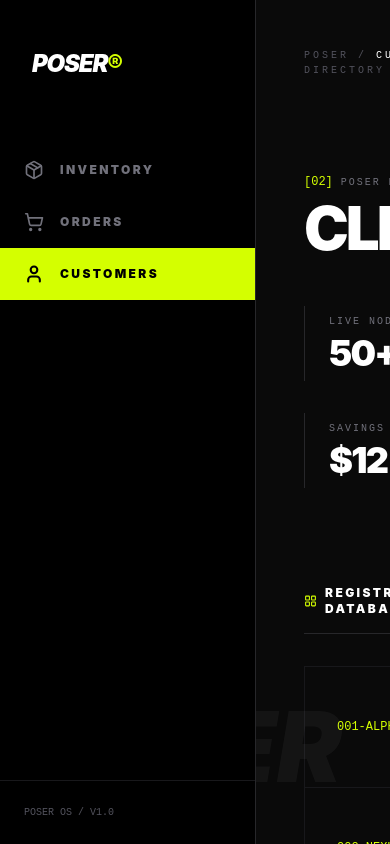
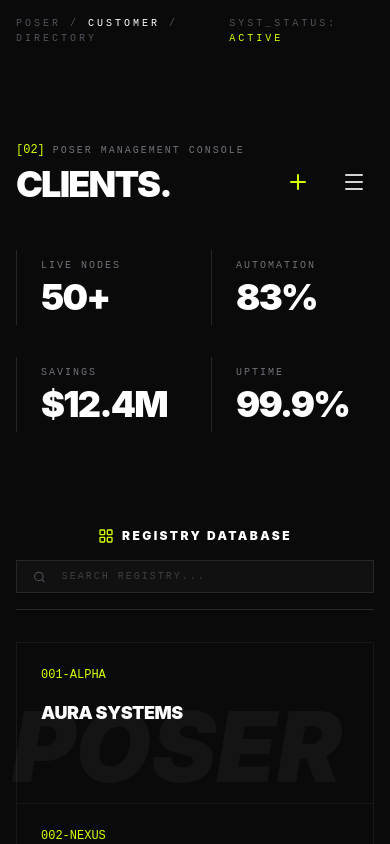
Before and after one commit to yasasbanukaofficial/poser, a React app in the folder frontend/: page / in a window 390 px wide. Built offline with nearby package versions, Linux system fonts and the light colour scheme; the HTML template or start-up script is replaced by a standard one; a web font is replaced by a local one.

Commit message:
feat(frontend): add sidebar functionality and update layout components

```diff
--- a/frontend/src/App.tsx
+++ b/frontend/src/App.tsx
@@ -12,6 +12,7 @@
   const [activeTab, setActiveTab] = useState<string>("customer");
   const [isModalOpen, setIsModalOpen] = useState<boolean>(false);
   const [searchQuery, setSearchQuery] = useState<string>("");
+  const [isSidebarOpen, setIsSidebarOpen] = useState<boolean>(false);
 
   const mockCustomers: Customer[] = [
     { id: "001-ALPHA", name: "Aura Systems", address: "San Francisco, CA" },
@@ -24,9 +25,14 @@
 
   return (
     <div className="min-h-screen bg-[#0a0a0a] text-zinc-300 antialiased flex">
-      <Sidebar activeTab={activeTab} setActiveTab={setActiveTab} />
+      <Sidebar
+        activeTab={activeTab}
+        setActiveTab={setActiveTab}
+        isSidebarOpen={isSidebarOpen}
+        setIsSidebarOpen={setIsSidebarOpen}
+      />
 
-      <main className="flex-1 ml-64 p-12 md:p-20 flex flex-col relative min-h-screen">
+      <main className="flex-1 md:ml-48 lg:ml-64 p-4 sm:p-6 md:p-12 lg:p-20 flex flex-col relative min-h-screen">
         {/* Top Meta Info */}
         <div className="flex justify-between items-center mb-24 font-mono text-[10px] uppercase tracking-[0.3em] text-zinc-600">
           <div>
@@ -49,10 +55,12 @@
           }
           subtitle="POSER Management Console"
           onAddClick={() => setIsModalOpen(true)}
+          setIsSidebarOpen={setIsSidebarOpen}
+          isSidebarOpen={isSidebarOpen}
         />
 
         {/* Stats Row */}
-        <div className="grid grid-cols-2 lg:grid-cols-4 gap-8 mb-24">
+        <div className="grid grid-cols-2 md:grid-cols-4 gap-8 mb-24">
           <StatCard label="Live Nodes" value="50+" />
           <StatCard label="Automation" value="83%" />
           <StatCard label="Savings" value="$12.4M" />
--- a/frontend/src/components/CustomerList.tsx
+++ b/frontend/src/components/CustomerList.tsx
@@ -14,21 +14,21 @@
 
   return (
     <section className="flex flex-col flex-1">
-      <div className="flex items-center justify-between mb-8 border-b border-zinc-800 pb-4">
+      <div className="flex flex-col md:flex-row items-center justify-between mb-8 border-b border-zinc-800 pb-4 gap-4">
         <div className="flex items-center gap-2">
           <LayoutGrid size={16} className="text-[#d4ff00]" />
           <h3 className="text-xs font-black uppercase tracking-widest text-white">
             Registry Database
           </h3>
         </div>
-        <div className="flex items-center gap-4 bg-zinc-900/50 px-4 py-2 border border-zinc-800 focus-within:border-[#d4ff00] transition-colors">
+        <div className="flex items-center gap-4 bg-zinc-900/50 px-4 py-2 border border-zinc-800 focus-within:border-[#d4ff00] transition-colors w-full md:w-auto">
           <Search size={14} className="text-zinc-600" />
           <input
             type="text"
             placeholder="SEARCH REGISTRY..."
             value={searchQuery}
             onChange={(e) => setSearchQuery(e.target.value)}
-            className="bg-transparent text-[10px] font-mono text-white placeholder-zinc-700 focus:outline-none w-48 uppercase tracking-widest"
+            className="bg-transparent text-[10px] font-mono text-white placeholder-zinc-700 focus:outline-none w-full md:w-48 uppercase tracking-widest"
           />
         </div>
       </div>
@@ -38,16 +38,16 @@
           filtered.map((c, i) => (
             <div
               key={i}
-              className="bg-[#0a0a0a] p-8 flex justify-between items-center group hover:bg-zinc-900/40 transition-all cursor-crosshair"
+              className="bg-[#0a0a0a] p-6 md:p-8 flex justify-between items-center group hover:bg-zinc-900/40 transition-all cursor-crosshair"
             >
-              <div className="grid grid-cols-4 w-full items-center">
+              <div className="grid grid-cols-1 md:grid-cols-4 w-full items-center gap-4">
                 <div className="col-span-1 font-mono text-[#d4ff00] text-xs">
                   {c.id}
                 </div>
                 <div className="col-span-1 text-lg font-black text-white uppercase tracking-tight">
                   {c.name}
                 </div>
-                <div className="col-span-1 text-xs text-zinc-500 uppercase tracking-widest">
+                <div className="col-span-1 text-xs text-zinc-500 uppercase tracking-widest hidden md:block">
                   {c.address}
                 </div>
                 <div className="col-span-1 flex justify-end">
--- a/frontend/src/components/Header.tsx
+++ b/frontend/src/components/Header.tsx
@@ -1,7 +1,13 @@
-import { Plus } from "lucide-react";
+import { Menu, Plus } from "lucide-react";
 import { type HeaderProps } from "../interfaces/Header";
 
-const Header = ({ title, subtitle, onAddClick }: HeaderProps) => (
+const Header = ({
+  title,
+  subtitle,
+  onAddClick,
+  setIsSidebarOpen,
+  isSidebarOpen,
+}: HeaderProps) => (
   <header className="mb-12 flex justify-between items-end">
     <div>
       <div className="flex items-center gap-2 mb-2">
@@ -10,16 +16,36 @@
           {subtitle}
         </span>
       </div>
-      <h2 className="text-6xl font-black tracking-tighter text-white uppercase leading-none">
+      <h2 className="text-4xl md:text-6xl font-black tracking-tighter text-white uppercase leading-none">
         {title}
       </h2>
     </div>
-    <button
-      onClick={onAddClick}
-      className="bg-[#d4ff00] px-8 py-4 text-black text-xs font-black uppercase tracking-widest hover:scale-105 transition-transform flex items-center gap-3"
-    >
-      <Plus size={16} /> New Record
-    </button>
+
+    <div className="flex items-center gap-4">
+      {/* Mobile Add Button */}
+      <button
+        onClick={onAddClick}
+        className={`md:hidden p-2 text-[#d4ff00] ${
+          isSidebarOpen ? "hidden" : ""
+        }`}
+      >
+        <Plus size={24} />
+      </button>
+
+      {/* Desktop Add Button */}
+      <button
+        onClick={onAddClick}
+        className="bg-[#d4ff00] px-8 py-4 text-black text-xs font-black uppercase tracking-widest hover:scale-105 transition-transform hidden md:flex items-center gap-3"
+      >
+        <Plus size={16} /> New Record
+      </button>
+      <button
+        className={`md:hidden p-2 ${isSidebarOpen ? "hidden" : ""}`}
+        onClick={() => setIsSidebarOpen(true)}
+      >
+        <Menu size={24} />
+      </button>
+    </div>
   </header>
 );
 
--- a/frontend/src/components/Sidebar.tsx
+++ b/frontend/src/components/Sidebar.tsx
@@ -1,8 +1,13 @@
-import { Package, ShoppingCart, User } from "lucide-react";
+import { Package, ShoppingCart, User, X } from "lucide-react";
 import { type SidebarProps } from "../interfaces/Sidebar";
 import SidebarItem from "./SidebarItem";
 
-const Sidebar = ({ activeTab, setActiveTab }: SidebarProps) => {
+const Sidebar = ({
+  activeTab,
+  setActiveTab,
+  isSidebarOpen,
+  setIsSidebarOpen,
+}: SidebarProps) => {
   const tabs = [
     { id: "item", label: "Inventory", icon: Package },
     { id: "order", label: "Orders", icon: ShoppingCart },
@@ -10,11 +15,21 @@
   ];
 
   return (
-    <aside className="fixed left-0 top-0 h-screen w-64 bg-black border-r border-zinc-800 flex flex-col pt-12 z-40">
-      <div className="px-8 mb-16">
+    <aside
+      className={`fixed left-0 top-0 h-screen md:w-48 lg:w-64 bg-black border-r border-zinc-800 flex flex-col pt-12 z-40 transform ${
+        isSidebarOpen ? "translate-x-0" : "-translate-x-full"
+      } md:translate-x-0 transition-transform duration-300 ease-in-out`}
+    >
+      <div className="px-8 mb-16 flex justify-between items-center">
         <h1 className="text-2xl font-black tracking-tighter text-white italic">
           POSER<span className="text-[#d4ff00] not-italic">®</span>
         </h1>
+        <button
+          className="md:hidden text-zinc-400 hover:text-white"
+          onClick={() => setIsSidebarOpen(false)}
+        >
+          <X size={20} />
+        </button>
       </div>
       <nav className="flex-1">
         {tabs.map((tab) => (
@@ -23,7 +38,10 @@
             icon={tab.icon}
             label={tab.label}
             isActive={activeTab === tab.id}
-            onClick={() => setActiveTab(tab.id)}
+            onClick={() => {
+              setActiveTab(tab.id);
+              setIsSidebarOpen(false); // Close sidebar on tab change in mobile
+            }}
           />
         ))}
       </nav>
--- a/frontend/src/interfaces/Header.ts
+++ b/frontend/src/interfaces/Header.ts
@@ -2,4 +2,6 @@
   title: string;
   subtitle: string;
   onAddClick: () => void;
+  setIsSidebarOpen: (isOpen: boolean) => void;
+  isSidebarOpen: boolean;
 }
--- a/frontend/src/interfaces/Sidebar.ts
+++ b/frontend/src/interfaces/Sidebar.ts
@@ -10,4 +10,6 @@
 export interface SidebarProps {
   activeTab: string;
   setActiveTab: (tab: string) => void;
+  isSidebarOpen: boolean;
+  setIsSidebarOpen: (isOpen: boolean) => void;
 }
```
